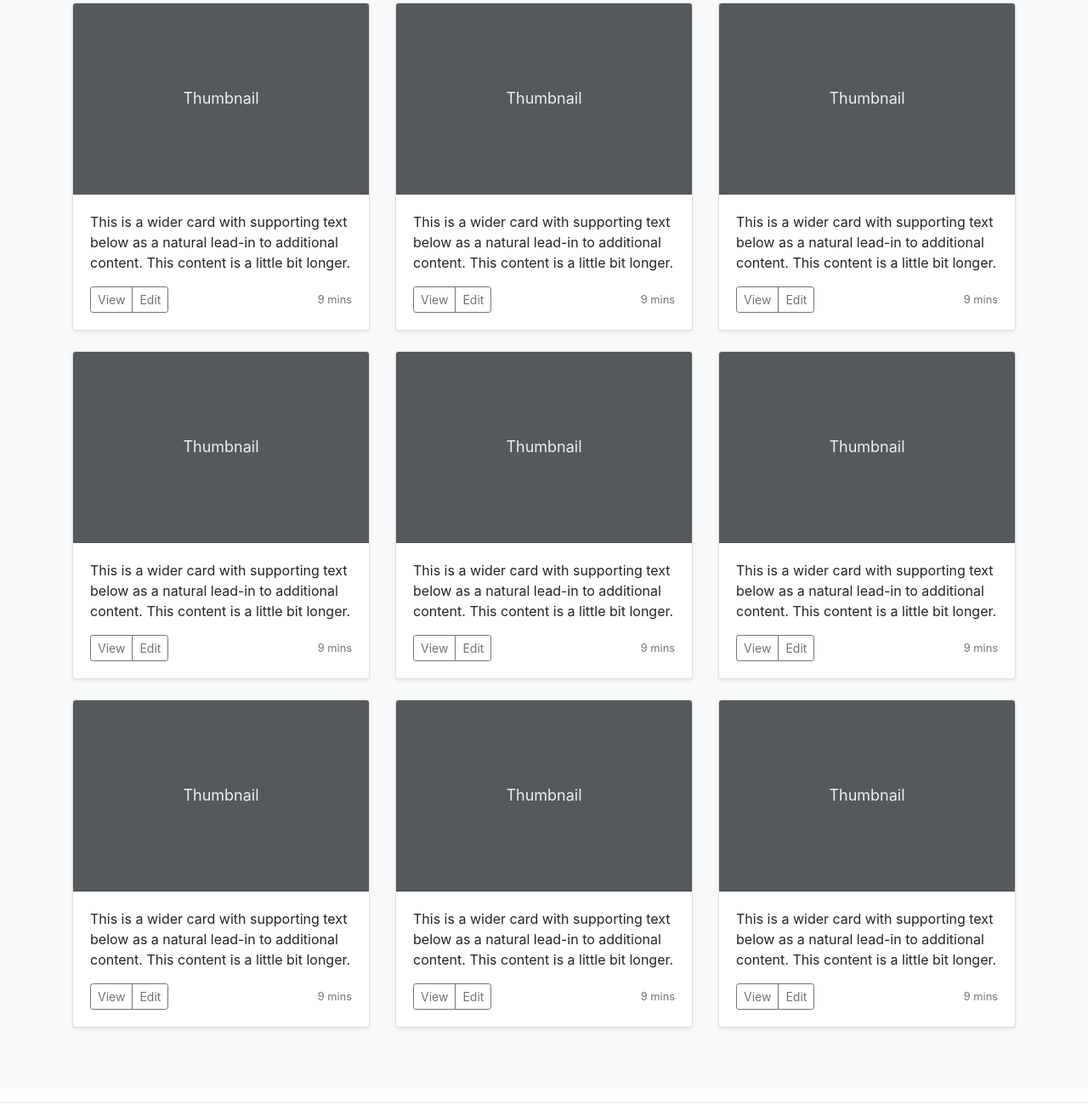
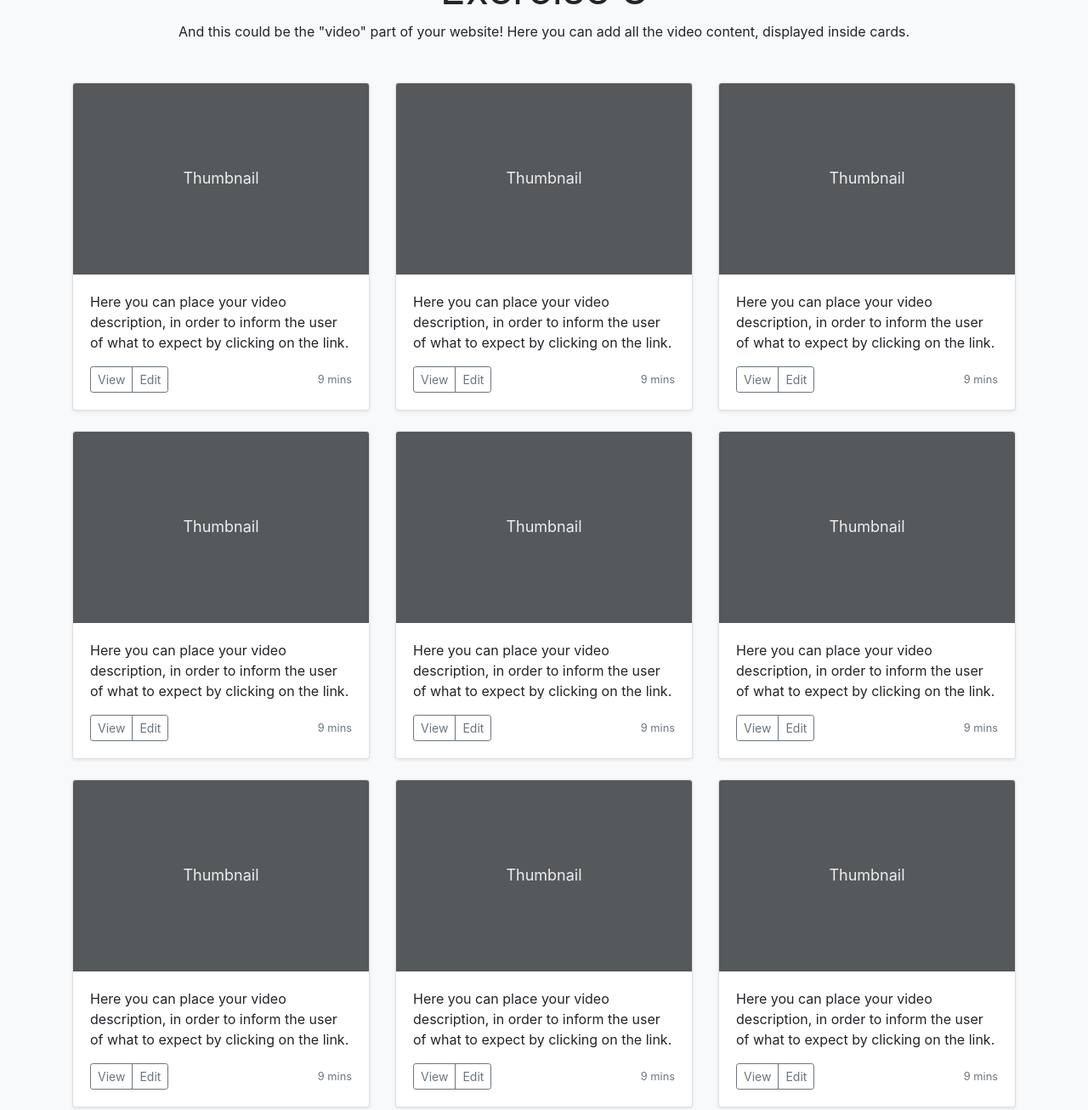
Before and after one commit to FlyingVespa/m2d8-colab-excersizes, a plain HTML site: page mohammad.html in a window 1280 px wide. Shown: the part 91-1397 px from the top of the page at 85% size. Drawn offline with nearby package versions, Linux system fonts and the light colour scheme.

Commit message:
Update Exercise 5

```diff
--- a/mohammad.html
+++ b/mohammad.html
@@ -35,17 +35,18 @@
       }
     </style>
 
-    <!-- Custom styles for this template -->
-    <link href="styles.css" rel="stylesheet" />
+  <link href="styles.css" rel="stylesheet" />
   </head>
   <body>
-
     <main role="main">
-
+    <!-- Exercise 3 -->
       <div class="album py-5 bg-light">
         <div class="container">
-            <h2 class="text-center exercise-heading">Exercise 3</h2>
-
+          <h2 class="text-center exercise-heading">Exercise 3</h2>
+          <p class="text-center mb-5">
+            And this could be the "video" part of your website! Here you can add
+            all the video content, displayed inside cards.
+          </p>
           <div class="row">
             <div class="col-md-4">
               <div class="card mb-4 shadow-sm">
@@ -68,9 +69,7 @@
 
                 <div class="card-body">
                   <p class="card-text">
-                    This is a wider card with supporting text below as a natural
-                    lead-in to additional content. This content is a little bit
-                    longer.
+                    Here you can place your video description, in order to inform the user of what to expect by clicking on the link.
                   </p>
                   <div
                     class="d-flex justify-content-between align-items-center"
@@ -115,9 +114,7 @@
 
                 <div class="card-body">
                   <p class="card-text">
-                    This is a wider card with supporting text below as a natural
-                    lead-in to additional content. This content is a little bit
-                    longer.
+                    Here you can place your video description, in order to inform the user of what to expect by clicking on the link.
                   </p>
                   <div
                     class="d-flex justify-content-between align-items-center"
@@ -162,9 +159,7 @@
 
                 <div class="card-body">
                   <p class="card-text">
-                    This is a wider card with supporting text below as a natural
-                    lead-in to additional content. This content is a little bit
-                    longer.
+                    Here you can place your video description, in order to inform the user of what to expect by clicking on the link.
                   </p>
                   <div
                     class="d-flex justify-content-between align-items-center"
@@ -210,9 +205,7 @@
 
                 <div class="card-body">
                   <p class="card-text">
-                    This is a wider card with supporting text below as a natural
-                    lead-in to additional content. This content is a little bit
-                    longer.
+                    Here you can place your video description, in order to inform the user of what to expect by clicking on the link.
                   </p>
                   <div
                     class="d-flex justify-content-between align-items-center"
@@ -257,9 +250,7 @@
 
                 <div class="card-body">
                   <p class="card-text">
-                    This is a wider card with supporting text below as a natural
-                    lead-in to additional content. This content is a little bit
-                    longer.
+                    Here you can place your video description, in order to inform the user of what to expect by clicking on the link.
                   </p>
                   <div
                     class="d-flex justify-content-between align-items-center"
@@ -304,9 +295,7 @@
 
                 <div class="card-body">
                   <p class="card-text">
-                    This is a wider card with supporting text below as a natural
-                    lead-in to additional content. This content is a little bit
-                    longer.
+                    Here you can place your video description, in order to inform the user of what to expect by clicking on the link.
                   </p>
                   <div
                     class="d-flex justify-content-between align-items-center"
@@ -352,9 +341,7 @@
 
                 <div class="card-body">
                   <p class="card-text">
-                    This is a wider card with supporting text below as a natural
-                    lead-in to additional content. This content is a little bit
-                    longer.
+                    Here you can place your video description, in order to inform the user of what to expect by clicking on the link.
                   </p>
                   <div
                     class="d-flex justify-content-between align-items-center"
@@ -399,9 +386,7 @@
 
                 <div class="card-body">
                   <p class="card-text">
-                    This is a wider card with supporting text below as a natural
-                    lead-in to additional content. This content is a little bit
-                    longer.
+                    Here you can place your video description, in order to inform the user of what to expect by clicking on the link.
                   </p>
                   <div
                     class="d-flex justify-content-between align-items-center"
@@ -446,9 +431,7 @@
 
                 <div class="card-body">
                   <p class="card-text">
-                    This is a wider card with supporting text below as a natural
-                    lead-in to additional content. This content is a little bit
-                    longer.
+                    Here you can place your video description, in order to inform the user of what to expect by clicking on the link.
                   </p>
                   <div
                     class="d-flex justify-content-between align-items-center"
@@ -476,9 +459,14 @@
         </div>
       </div>
     </main>
-
-    <hr />
+<!-- Exercise 5 -->
     <div class="container">
+      <h2 class="text-center exercise-heading">Exercise 3</h2>
+          <p class="text-center mb-5">
+            And this could be the "video" part of your website! Here you can add
+            all the video content, displayed inside cards.
+          </p>
+      <hr />
       <footer>
         <div class="row">
           <div class="col-md-4">
--- a/styles.css
+++ b/styles.css
@@ -1,4 +1,4 @@
 .exercise-heading {
-  font-size: xx-large;
+  font-size: 50px;
   font-weight: normal;
 }
```
